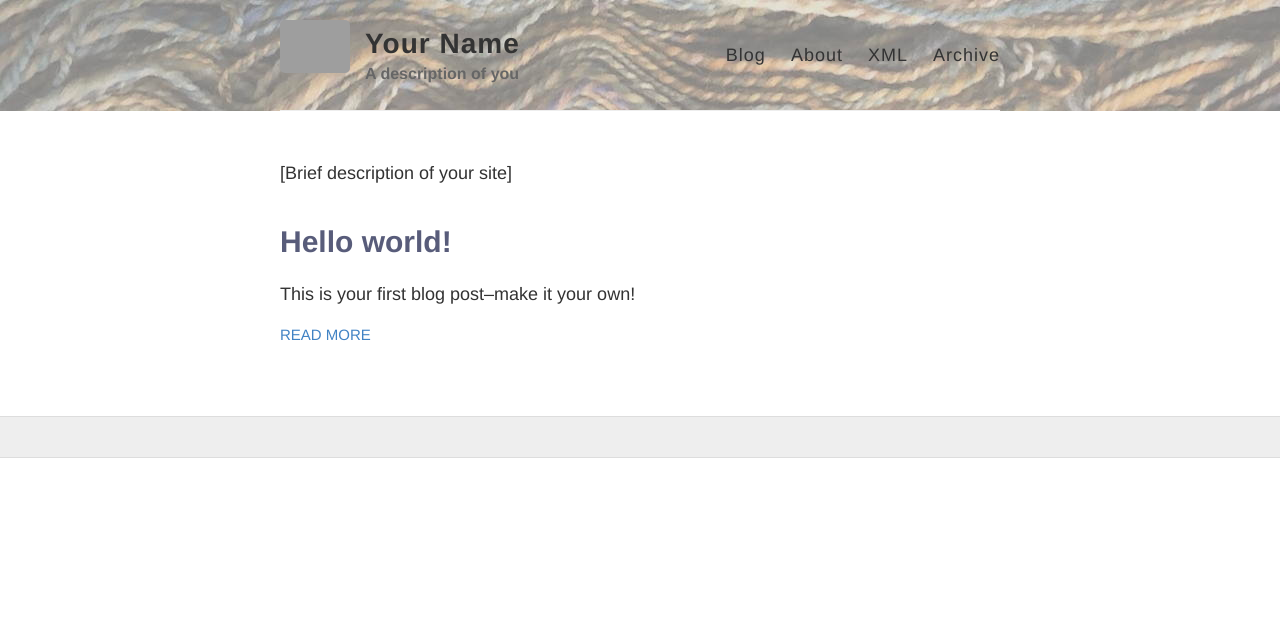
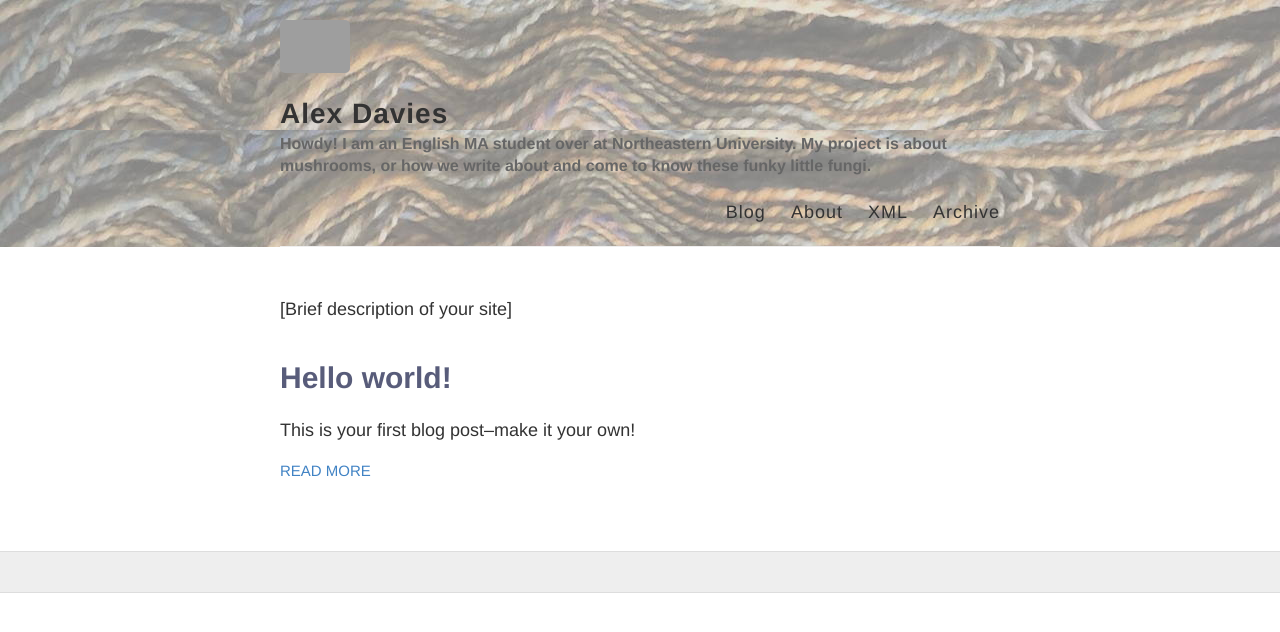
Before and after one commit to AlexDavies16/alexdavies16, a Jekyll site: the page built from index.html, in a window 1280 px wide. Shown: the top 632 px of the page. Built offline with Jekyll 4.4.1, drawn with Linux system fonts in a browser that asks for light colours; grey boxes are pictures that could not be loaded.

Commit message:
Update _config.yml

```diff
--- a/_config.yml
+++ b/_config.yml
@@ -3,13 +3,13 @@
 #
 
 # Name of your site (displayed in the header)
-name: Your Name
+name: Alex Davies
 
 # Short bio or description (displayed in the header)
-description: A description of you
+description: Howdy! I am an English MA student over at Northeastern University. My project is about mushrooms, or how we write about and come to know these funky little fungi.
 
 # URL of your avatar or profile pic
-avatar: https://raw.githubusercontent.com/[yourusername]/[yourusername].github.io/master/images/[filename].jpg
+avatar: https://raw.githubusercontent.com/[yourusername]/[yourusername].github.io/master/images/[file:///C:/Users/User/Downloads/little_mushroom.webp].jpg
 
 #
 # Flags below are optional
```
